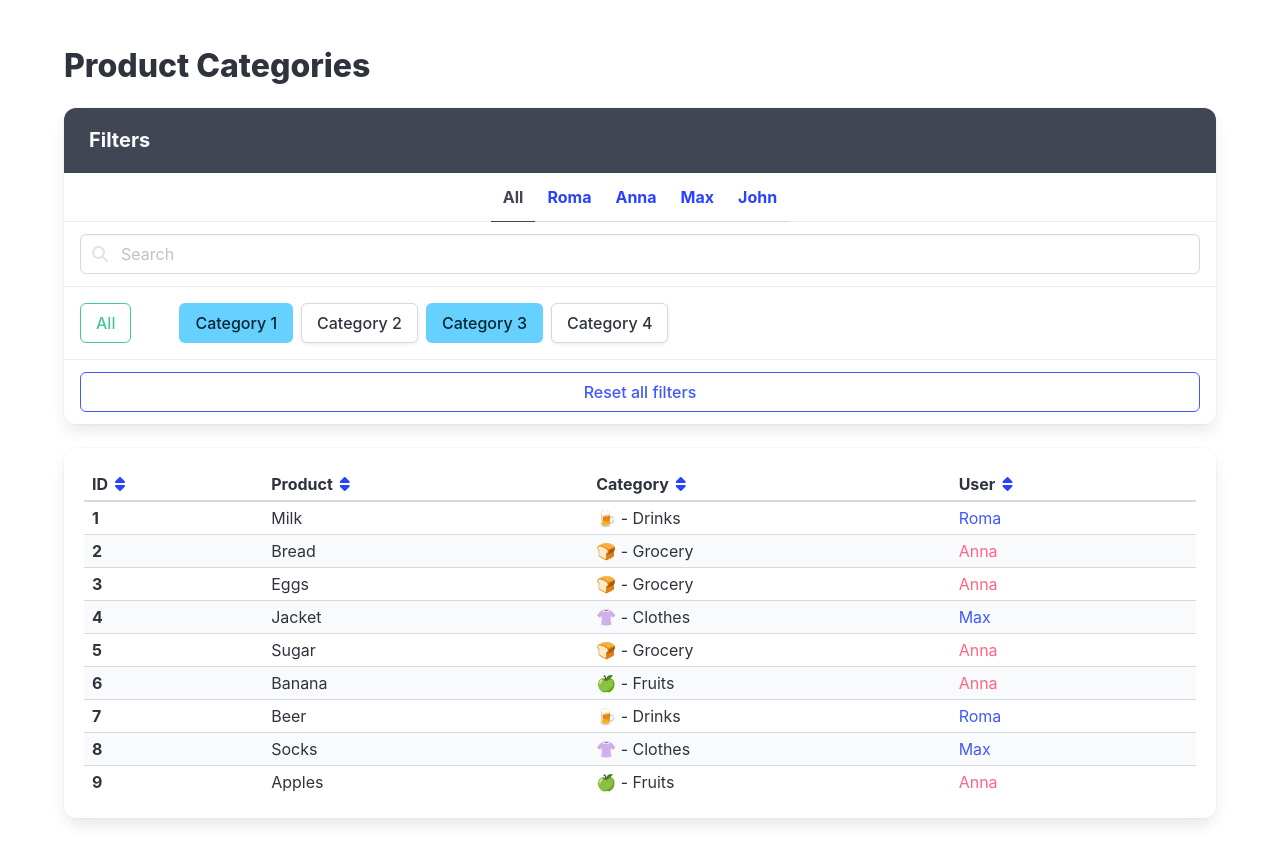
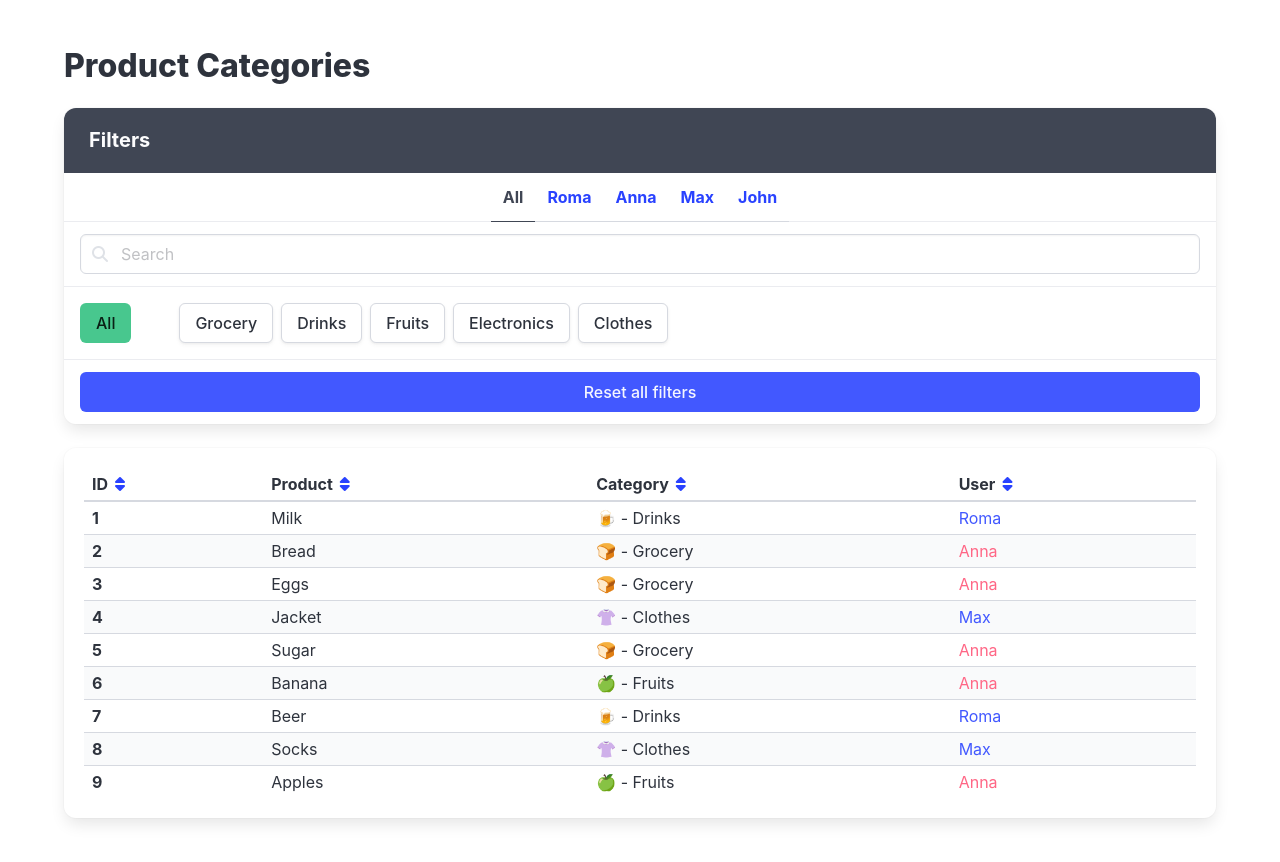
Before and after one commit to AzartiksMan/react_practice, a React (Vite) app: page / in a window 1280 px wide. Shown: the top 862 px of the page. Built offline with nearby package versions, Linux system fonts and the light colour scheme.

Commit message:
task 5 solve

```diff
--- a/src/App.jsx
+++ b/src/App.jsx
@@ -21,7 +21,7 @@ const getProducts = productsFromServer.map(product => {
 
 const TABLE_COLUMNS_TITLE = ['ID', 'Product', 'Category', 'User'];
 
-const filterProductsByUser = (products, filterByUser, query) => {
+const filterProductsByUser = (products, filterByUser, query, filterParams) => {
   let operation = products;
 
   if (filterByUser !== null) {
@@ -36,14 +36,38 @@ const filterProductsByUser = (products, filterByUser, query) => {
     });
   }
 
+  if (filterParams.length !== 0) {
+    operation = operation.filter(({ category }) => {
+      return filterParams.includes(category.title);
+    });
+  }
+
   return operation;
 };
 
 export const App = () => {
   const [filterByUser, setFilterByUser] = useState(null);
   const [query, setQuery] = useState('');
+  const [filterParams, setFilterParams] = useState([]);
 
-  const products = filterProductsByUser(getProducts, filterByUser, query);
+  const handleSelectFilterParams = categoryTitle => {
+    setFilterParams(currentParams => [...currentParams, categoryTitle]);
+  };
+
+  const handletUnselectFilterParams = categoryTitle => {
+    setFilterParams(currentParams => {
+      return currentParams.filter(title => title !== categoryTitle);
+    });
+  };
+
+  const products = filterProductsByUser(
+    getProducts,
+    filterByUser,
+    query,
+    filterParams,
+  );
+
+  const isNotFilterParams = filterParams.length === 0;
 
   return (
     <div className="section">
@@ -113,43 +137,51 @@ export const App = () => {
               <a
                 href="#/"
                 data-cy="AllCategories"
-                className="button is-success mr-6 is-outlined"
+                className={cn('button', 'is-success', 'mr-6', {
+                  'is-outlined': !isNotFilterParams,
+                })}
+                onClick={() => setFilterParams([])}
               >
                 All
               </a>
 
-              <a
-                data-cy="Category"
-                className="button mr-2 my-1 is-info"
-                href="#/"
-              >
-                Category 1
-              </a>
+              {categoriesFromServer.map(({ title }) => {
+                const isFilterActive = filterParams.includes(title);
 
-              <a data-cy="Category" className="button mr-2 my-1" href="#/">
-                Category 2
-              </a>
-
-              <a
-                data-cy="Category"
-                className="button mr-2 my-1 is-info"
-                href="#/"
-              >
-                Category 3
-              </a>
-              <a data-cy="Category" className="button mr-2 my-1" href="#/">
-                Category 4
-              </a>
+                return (
+                  <a
+                    key={title}
+                    data-cy="Category"
+                    href="#/"
+                    className={cn('button', 'mr-2', 'my-1', {
+                      'is-info': isFilterActive,
+                    })}
+                    onClick={
+                      isFilterActive
+                        ? () => handletUnselectFilterParams(title)
+                        : () => handleSelectFilterParams(title)
+                    }
+                  >
+                    {title}
+                  </a>
+                );
+              })}
             </div>
 
             <div className="panel-block">
               <a
                 data-cy="ResetAllButton"
                 href="#/"
-                className="button is-link is-outlined is-fullwidth"
+                className={cn(
+                  'button',
+                  'is-link',
+                  { 'is-outlined': false },
+                  'is-fullwidth',
+                )}
                 onClick={() => {
                   setQuery('');
                   setFilterByUser(null);
+                  setFilterParams([]);
                 }}
               >
                 Reset all filters
```
